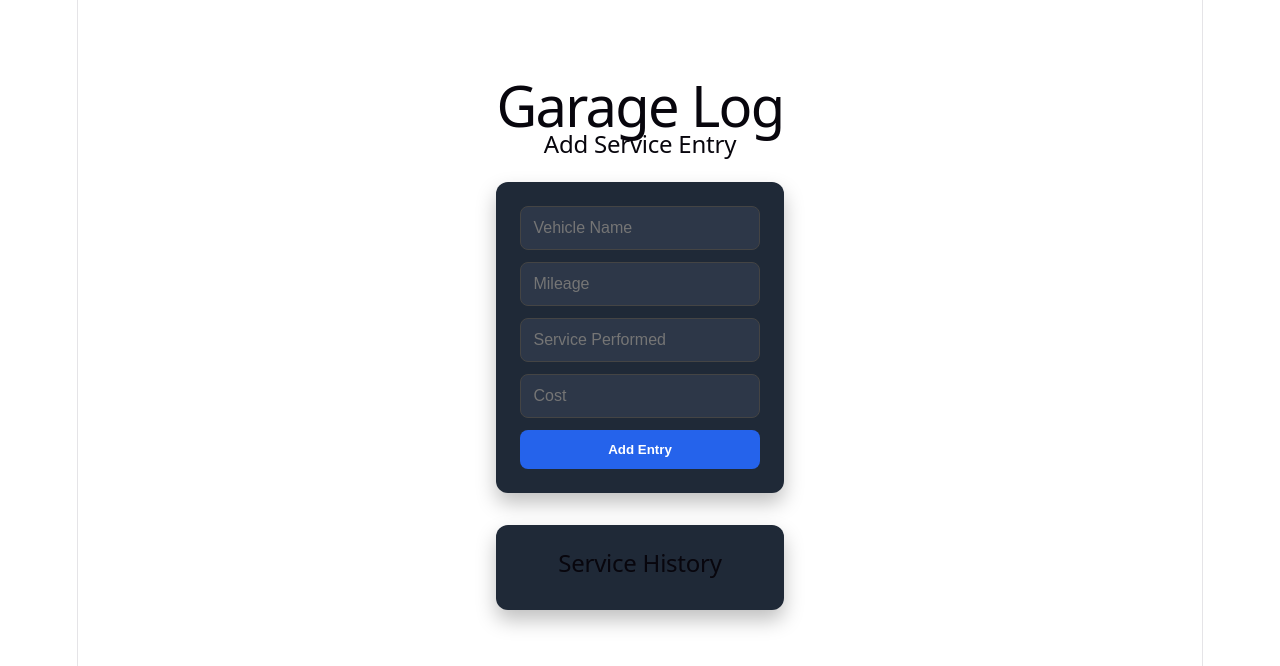
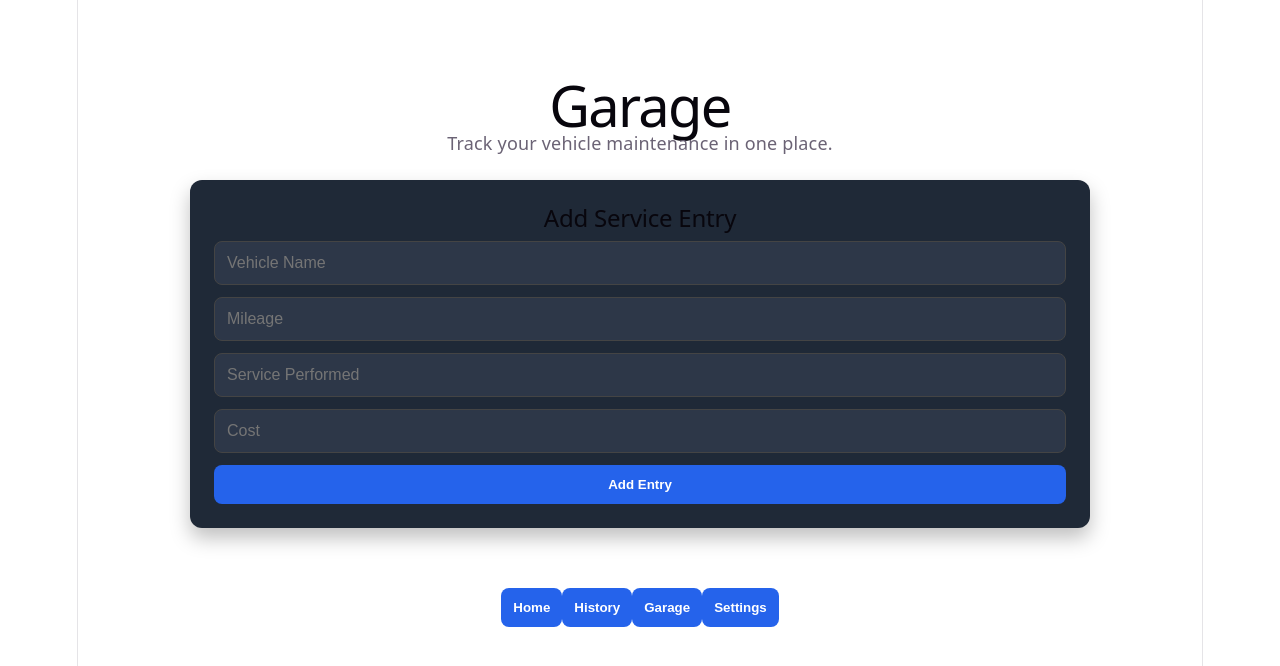
Before and after one commit to AlternateSpirit/auto-maintenance-tracker, a React (Vite) app: page / in a window 1280 px wide. Shown: the top 666 px of the page. Built offline with nearby package versions, Linux system fonts and the light colour scheme.

Commit message:
Created Garage component, adding the ability to add cars and adjusting UI, next adding maintenance history view and the ability to delete vehicles.

```diff
--- a/src/App.tsx
+++ b/src/App.tsx
@@ -1,6 +1,8 @@
 import { useState } from 'react'
-import Home from './components/home'
+import Home from './components/Home'
+import Garage from './components/Garage'
 import './App.css'
+
 
 type ServiceEntry = {
   vehicle: string
@@ -9,14 +11,37 @@ type ServiceEntry = {
   cost: string
 }
 
+export type Vehicle = {
+  id: number
+  year: number
+  make: string
+  model: string
+  mileage: number
+}
+
 function App() {
   const [vehicle, setVehicle] = useState('')
   const [mileage, setMileage] = useState('')
   const [service, setService] = useState('')
   const [cost, setCost] = useState('')
+  const [currentPage, setCurrentPage] = useState('home')
+  const [entries, setEntries] = useState<ServiceEntry[]>([])
 
+  const [year, setYear] = useState('')
+  const [make, setMake] = useState('')
+  const [model, setModel] = useState('')
+  const [vehicleMileage, setVehicleMileage] = useState('')
 
-  const [entries, setEntries] = useState<ServiceEntry[]>([])
+  const [vehicles, setVehicles] = useState<Vehicle[]>([
+    {
+      id: 1,
+      year: 2017,
+      make: 'Subaru',
+      model: 'WRX',
+      mileage: 75000
+    }
+  ])
+
 
   function handleSubmit(event: React.FormEvent<HTMLFormElement>) {
     event.preventDefault()
@@ -36,6 +61,27 @@ function App() {
     setCost('')
   }
 
+  function addVehicle(event: React.FormEvent<HTMLFormElement>) {
+    event.preventDefault()
+
+    const newVehicle: Vehicle = {
+      id: Date.now(),
+      year: Number(year),
+      make,
+      model,
+      mileage: Number(vehicleMileage),
+    }
+
+    //recreate the array, adding the new entry and set state
+    setVehicles([...vehicles, newVehicle])
+
+    //this resets each field to ''
+    setYear('')
+    setMake('')
+    setModel('')
+    setVehicleMileage('')
+  }
+
   function deleteEntry(indexToDelete: number) {
     setEntries(
       entries.filter((_, index) => index !== indexToDelete)
@@ -43,55 +89,46 @@ function App() {
   }
 
   return (
-    <div className="app">
-      <h1>Garage Log</h1>
+    <div>
+      {currentPage === 'home' && (
+        <Home
+          title="Garage"
+          vehicle={vehicle}
+          mileage={mileage}
+          service={service}
+          cost={cost}
+          setVehicle={setVehicle}
+          setMileage={setMileage}
+          setService={setService}
+          setCost={setCost}
+          handleSubmit={handleSubmit}
+        />
+      )}
 
-      <h2>Add Service Entry</h2>
-      <section className="card">
-        <form onSubmit={handleSubmit}>
-          <input
-            placeholder="Vehicle Name"
-            value={vehicle}
-            onChange={(event) => setVehicle(event.target.value)}
-          />
+      {currentPage === 'history' && <h1>Service History</h1>}
 
-          <input
-            placeholder="Mileage"
-            value={mileage}
-            onChange={(event) => setMileage(event.target.value)}
-          />
+      {currentPage === 'garage' && (<Garage
+        vehicles={vehicles}
+        year={year}
+        make={make}
+        model={model}
+        vehicleMileage={vehicleMileage}
+        setYear={setYear}
+        setMake={setMake}
+        setModel={setModel}
+        setVehicleMileage={setVehicleMileage}
+        addVehicle={addVehicle}
+        />
+      )}
 
-          <input
-            placeholder="Service Performed"
-            value={service}
-            onChange={(event) => setService(event.target.value)}
-          />
+      {currentPage === 'settings' && <h1>Settings</h1>}
 
-          <input
-            placeholder="Cost"
-            value={cost}
-            onChange={(event) => setCost(event.target.value)}
-          />
-
-          <button type="submit">Add Entry</button>
-        </form>
-      </section>
-
-      <section className="card">
-        <h2>Service History</h2>
-
-        {entries.map((entry, index) => (
-          <div key={index}>
-            <h3>{entry.vehicle}</h3>
-            <p>Mileage: {entry.mileage}</p>
-            <p>Service: {entry.service}</p>
-            <p>Cost: {entry.cost}</p>
-            <button onClick={() => deleteEntry(index)}>
-              Delete
-            </button>
-          </div>
-        ))}
-      </section>
+      <nav>
+        <button onClick={() => setCurrentPage('home')}>Home</button>
+        <button onClick={() => setCurrentPage('history')}>History</button>
+        <button onClick={() => setCurrentPage('garage')}>Garage</button>
+        <button onClick={() => setCurrentPage('settings')}>Settings</button>
+      </nav>
     </div>
   )
 }
--- /dev/null
+++ b/src/components/Garage.tsx
@@ -0,0 +1,79 @@
+import type { Vehicle } from '../App'
+
+type GarageProps = {
+    vehicles: Vehicle[]
+    year: string
+    make: string
+    model: string
+    vehicleMileage: string
+    setYear: (value: string) => void
+    setMake: (value: string) => void
+    setModel: (value: string) => void
+    setVehicleMileage: (value: string) => void
+    addVehicle: (event: React.FormEvent<HTMLFormElement>) => void
+}
+
+function Garage({
+    vehicles,
+    year,
+    make,
+    model,
+    vehicleMileage,
+    setYear,
+    setMake,
+    setModel,
+    setVehicleMileage,
+    addVehicle
+
+}: GarageProps) {
+    return (
+        <div className="app">
+            <h1>My Garage</h1>
+            <p>Manage and view your vehicle's details</p>
+
+            <section className="card">
+                <form onSubmit={addVehicle}>
+                    <p>Enter new vehicle?</p>
+                    <input
+                        placeholder="Year"
+                        value={year}
+                        onChange={(event) => setYear(event.target.value)}
+                    />
+
+                    <input
+                        placeholder="Make"
+                        value={make}
+                        onChange={(event) => setMake(event.target.value)}
+                    />
+
+                    <input
+                        placeholder="Model"
+                        value={model}
+                        onChange={(event) => setModel(event.target.value)}
+                    />
+
+                    <input
+                        placeholder="Mileage"
+                        value={vehicleMileage}
+                        onChange={(event) => setVehicleMileage(event.target.value)}
+                    />
+
+                    <button type="submit">Add Vehicle</button>
+                </form>
+            </section>
+            <section className="card">
+                <h2>Your Vehicles</h2>
+                {vehicles.map((vehicle) => (
+                    <div key={vehicle.id}>
+                        <h2>
+                            {vehicle.year} {vehicle.make} {vehicle.model}
+                        </h2>
+                        <p>{vehicle.mileage} miles</p>
+                    </div>
+                ))}
+            </section>
+        </div>
+    )
+}
+
+export default Garage
--- a/src/components/Home.tsx
+++ b/src/components/Home.tsx
@@ -1,12 +1,64 @@
 type HomeProps = {
   title: string
+  vehicle: string
+  mileage: string
+  service: string
+  cost: string
+  setVehicle: (value: string) => void
+  setMileage: (value: string) => void
+  setService: (value: string) => void
+  setCost: (value: string) => void
+  handleSubmit: (event: React.FormEvent<HTMLFormElement>) => void
 }
 
-function Home({ title }: HomeProps) {
+function Home({
+  title,
+  vehicle,
+  mileage,
+  service,
+  cost,
+  setVehicle,
+  setMileage,
+  setService,
+  setCost,
+  handleSubmit
+}: HomeProps) {
   return (
-    <div>
+    <div className="app">
       <h1>{title}</h1>
       <p>Track your vehicle maintenance in one place.</p>
+
+      <section className="card">
+        <h2>Add Service Entry</h2>
+
+        <form onSubmit={handleSubmit}>
+          <input
+            placeholder="Vehicle Name"
+            value={vehicle}
+            onChange={(event) => setVehicle(event.target.value)}
+          />
+
+          <input
+            placeholder="Mileage"
+            value={mileage}
+            onChange={(event) => setMileage(event.target.value)}
+          />
+
+          <input
+            placeholder="Service Performed"
+            value={service}
+            onChange={(event) => setService(event.target.value)}
+          />
+
+          <input
+            placeholder="Cost"
+            value={cost}
+            onChange={(event) => setCost(event.target.value)}
+          />
+
+          <button type="submit">Add Entry</button>
+        </form>
+      </section>
     </div>
   )
 }
```
